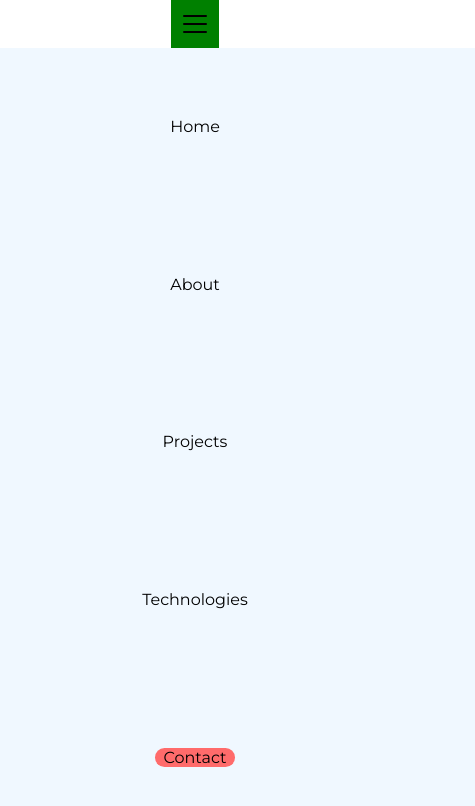
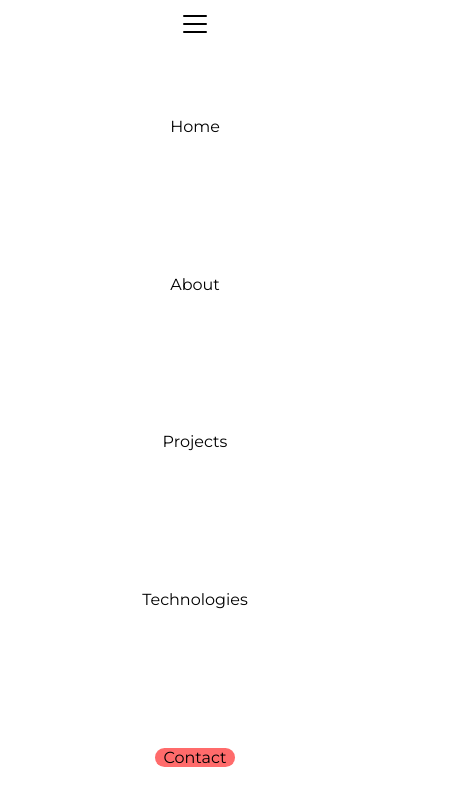
Before and after one commit to JavierAChacon/minimalist_repo, a React (Vite) app: page / in a window 390 px wide. Shown: the top 806 px of the page, 475 px wide, since content can reach past the window. Built offline with nearby package versions, Linux system fonts and the light colour scheme.

Commit message:
first version of resize of navbar mobile

```diff
--- a/src/Styles/navbar.css
+++ b/src/Styles/navbar.css
@@ -15,9 +15,9 @@
   border-right: none;
   border-width: 0.15rem;
   padding-bottom: 0.5rem;
-  width: 30vw;
-  max-width: 50rem;
-  min-width: 35rem;
+  width:35%;
+  max-width: 45rem;
+  min-width: 30rem;
 }
 
 .navbar a{
@@ -49,7 +49,6 @@
 
   .hamburger{
     display: flex;
-    background-color: green;
   }
 
   .navbar ul{
@@ -57,9 +56,10 @@
     flex-direction: column;
     align-items: center;
     justify-content: space-around;
+    height: calc(100% - 48px);
+    min-width: 0;
     width: 100%;
-    background-color: aliceblue;
-    height: calc(100% - 48px);
+    max-width: 100%;
   }
 
 }
```
